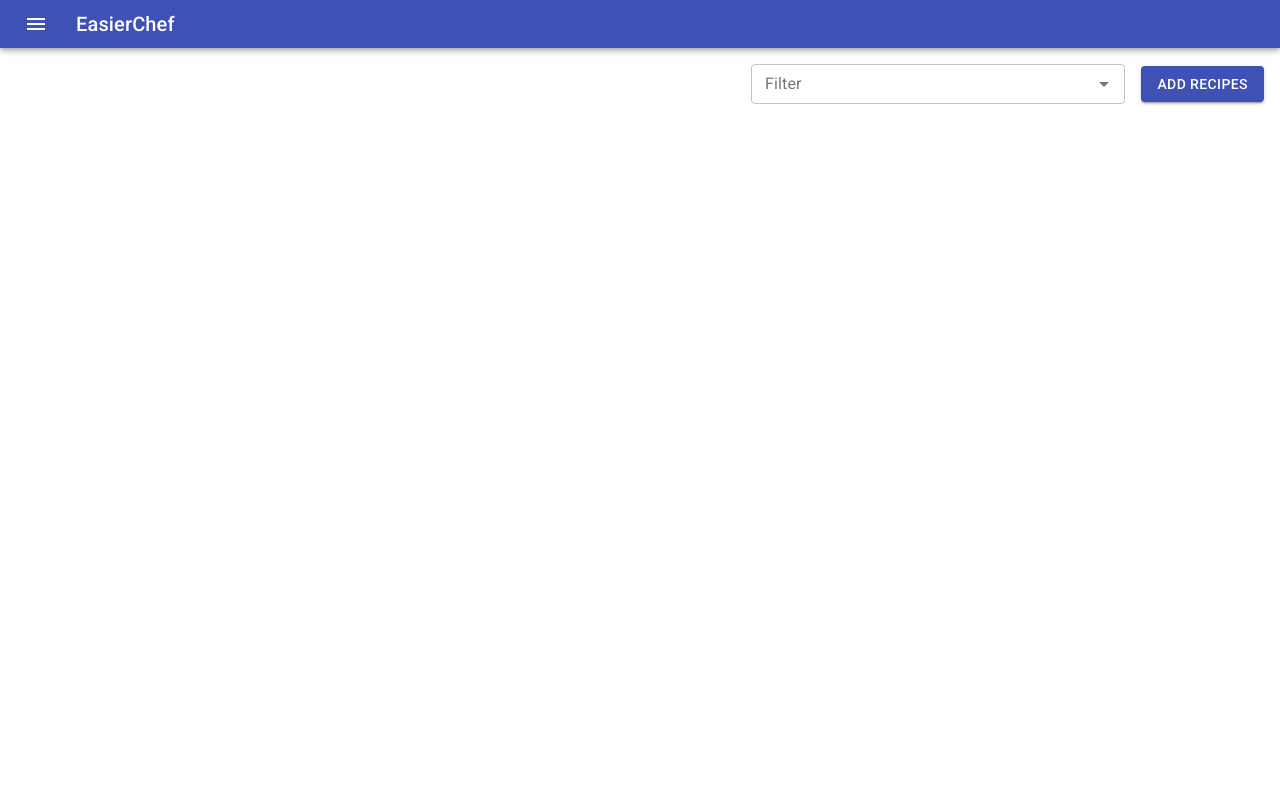
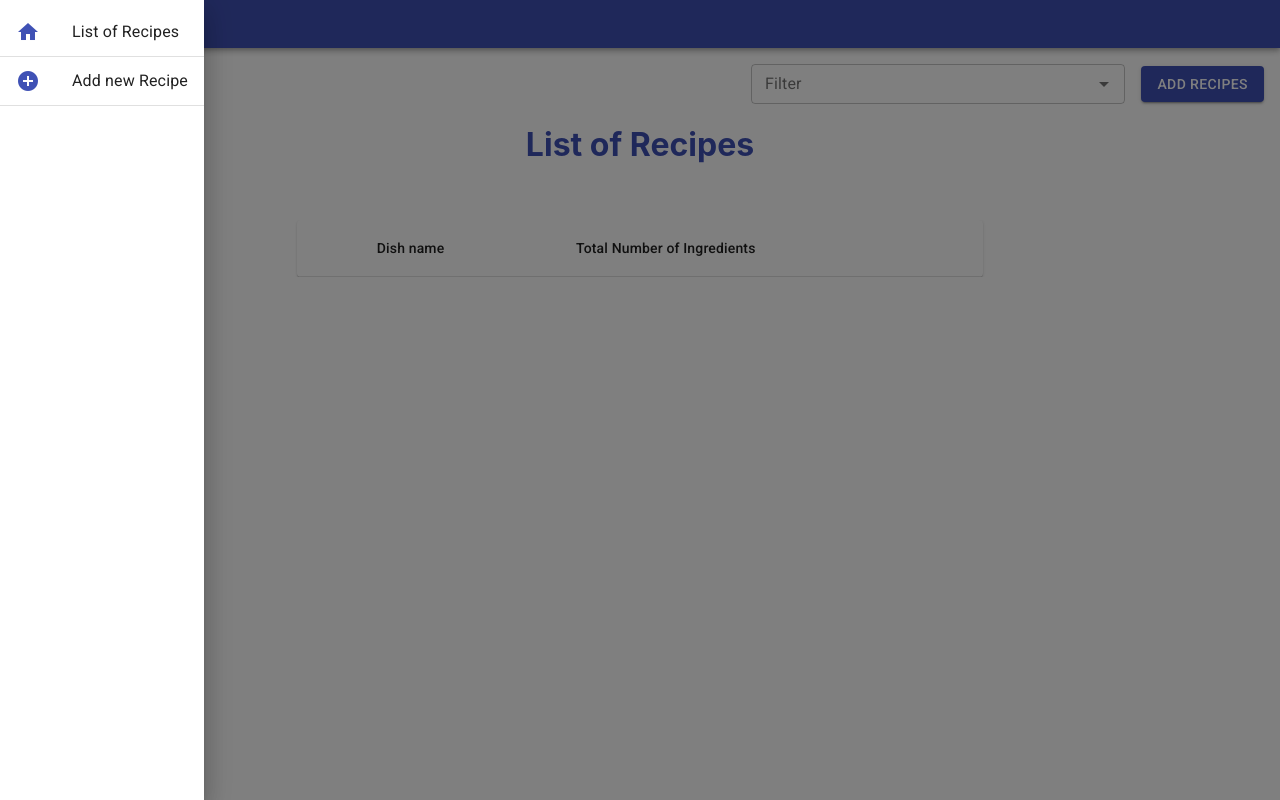
Before and after one commit to parthsunilmodi/test-task, a React (Create React App) app: page /list in a window 1280 px wide. Both pictures are taken after a click on the button 36 px from the left and 24 px from the top of the page. Built offline with nearby package versions, Linux system fonts and the light colour scheme.

Commit message:
feat: change dashboard design

```diff
--- a/public/index.html
+++ b/public/index.html
@@ -16,6 +16,7 @@
     -->
     <link rel="manifest" href="%PUBLIC_URL%/manifest.json" />
     <link rel="stylesheet" href="https://fonts.googleapis.com/css?family=Roboto:300,400,500,700&display=swap" />
+    <link rel="stylesheet" href="https://fonts.googleapis.com/icon?family=Material+Icons" />
     <!--
       Notice the use of %PUBLIC_URL% in the tags above.
       It will be replaced with the URL of the `public` folder during the build.
--- a/src/components/layout/index.js
+++ b/src/components/layout/index.js
@@ -1,9 +1,18 @@
-import React from 'react';
+import React, { useState } from 'react';
 import { makeStyles } from '@material-ui/core/styles';
-import AppBar from '@material-ui/core/AppBar';
-import Toolbar from '@material-ui/core/Toolbar';
-import Typography from '@material-ui/core/Typography';
-import IconButton from '@material-ui/core/IconButton';
+import {
+  AppBar,
+  Toolbar,
+  Typography,
+  IconButton,
+  Drawer,
+  List,
+  ListItem,
+  ListItemIcon,
+  Divider,
+  ListItemText,
+  Icon,
+} from '@material-ui/core';
 import MenuIcon from '@material-ui/icons/Menu';
 
 const useStyles = makeStyles(theme => ({
@@ -18,14 +27,21 @@ const useStyles = makeStyles(theme => ({
   },
 }));
 
-const Header = ({ children }) => {
+const Header = ({ children, history }) => {
   const classes = useStyles();
+  const [open, setOpen] = useState(false);
 
   return (
     <div className={classes.root}>
       <AppBar position="static">
         <Toolbar variant="dense">
-          <IconButton edge="start" className={classes.menuButton} color="inherit" aria-label="menu">
+          <IconButton
+            edge="start"
+            className={classes.menuButton}
+            color="inherit"
+            aria-label="menu"
+            onClick={() => setOpen(!open)}
+          >
             <MenuIcon />
           </IconButton>
           <Typography variant="h6" color="inherit">
@@ -34,6 +50,31 @@ const Header = ({ children }) => {
         </Toolbar>
       </AppBar>
       <div className={classes.main}>{children}</div>
+      <Drawer anchor="left" open={open} onClose={() => setOpen(!open)}>
+        <div
+          className={classes.list}
+          role="presentation"
+          onClick={() => setOpen(!open)}
+          onKeyDown={() => setOpen(!open)}
+        >
+          <List>
+            <ListItem button key="list" onClick={() => history.push('/list')}>
+              <ListItemIcon>
+                <Icon color="primary">home</Icon>
+              </ListItemIcon>
+              <ListItemText primary="List of Recipes" />
+            </ListItem>
+            <Divider />
+            <ListItem button key="add" onClick={() => history.push('/')}>
+              <ListItemIcon>
+                <Icon color="primary">add_circle</Icon>
+              </ListItemIcon>
+              <ListItemText primary="Add new Recipe" />
+            </ListItem>
+            <Divider />
+          </List>
+        </div>
+      </Drawer>
     </div>
   );
 };
--- /dev/null
+++ b/src/pages/dashboard/Row.js
@@ -0,0 +1,80 @@
+import React from 'react';
+import { makeStyles } from '@material-ui/core/styles';
+import {
+  Table,
+  TableRow,
+  TableCell,
+  TableHead,
+  TableBody,
+  IconButton,
+  Box,
+  Collapse,
+  Typography,
+} from '@material-ui/core';
+import KeyboardArrowDownIcon from '@material-ui/icons/KeyboardArrowDown';
+import KeyboardArrowUpIcon from '@material-ui/icons/KeyboardArrowUp';
+
+const useRowStyles = makeStyles({
+  root: {
+    '& > *': {
+      borderBottom: 'unset',
+    },
+  },
+});
+
+const Row = props => {
+  const { row } = props;
+  const [open, setOpen] = React.useState(false);
+  const classes = useRowStyles();
+
+  return (
+    <>
+      <TableRow className={classes.root}>
+        <TableCell>
+          <IconButton aria-label="expand row" size="small" onClick={() => setOpen(!open)}>
+            {open ? <KeyboardArrowUpIcon /> : <KeyboardArrowDownIcon />}
+          </IconButton>
+        </TableCell>
+        <TableCell>{row.DishName}</TableCell>
+        <TableCell>{row.TotalIngredients}</TableCell>
+      </TableRow>
+      <TableRow>
+        <TableCell style={{ paddingBottom: 0, paddingTop: 0 }} colSpan={6}>
+          <Collapse in={open} timeout="auto" unmountOnExit>
+            <Box margin={1}>
+              <Typography variant="h6" gutterBottom component="div">
+                Ingredient(s) List
+              </Typography>
+              <Table size="small" aria-label="purchases">
+                <TableHead>
+                  <TableRow>
+                    <TableCell>IngredientsName</TableCell>
+                    <TableCell>Quantity</TableCell>
+                    <TableCell>Unit</TableCell>
+                    <TableCell>Steps</TableCell>
+                    <TableCell>Picture</TableCell>
+                  </TableRow>
+                </TableHead>
+                <TableBody>
+                  {row.history.map(historyRow => (
+                    <TableRow key={historyRow.date}>
+                      <TableCell component="th" scope="row">
+                        {historyRow.IngredientsName}
+                      </TableCell>
+                      <TableCell>{historyRow.Quantity}</TableCell>
+                      <TableCell>{historyRow.unit}</TableCell>
+                      <TableCell>{historyRow.steps}</TableCell>
+                      <TableCell>{historyRow.picture}</TableCell>
+                    </TableRow>
+                  ))}
+                </TableBody>
+              </Table>
+            </Box>
+          </Collapse>
+        </TableCell>
+      </TableRow>
+    </>
+  );
+};
+
+export default Row;
--- a/src/pages/dashboard/index.js
+++ b/src/pages/dashboard/index.js
@@ -1,8 +1,20 @@
 import React, { useEffect, useState } from 'react';
 import { useSelector } from 'react-redux';
 import { makeStyles } from '@material-ui/core/styles';
-import { Button, Tooltip, GridList, TextField } from '@material-ui/core';
+import {
+  Button,
+  Tooltip,
+  TextField,
+  Table,
+  TableContainer,
+  TableRow,
+  TableCell,
+  TableHead,
+  Paper,
+  TableBody,
+} from '@material-ui/core';
 import Autocomplete from '@material-ui/lab/Autocomplete';
+import Row from './Row';
 import { getRecepiesList } from '../../store/recepies/selector';
 
 const useStyles = makeStyles(theme => ({
@@ -26,7 +38,7 @@ const useStyles = makeStyles(theme => ({
     justifyContent: 'space-around',
     overflow: 'hidden',
     backgroundColor: theme.palette.background.paper,
-    marginTop: theme.spacing(2),
+    marginTop: theme.spacing(7),
   },
   gridList: {
     width: '90%',
@@ -48,6 +60,13 @@ const useStyles = makeStyles(theme => ({
   },
   text: {
     width: '100%',
+  },
+  table: {
+    width: '55%',
+  },
+  title: {
+    color: '#3f51b5',
+    textAlign: 'center',
   },
 }));
 
@@ -73,6 +92,18 @@ const Dashboard = ({ history }) => {
     const filterdValue = recepiesList.filter(list => list.ingredients.find(val => values.includes(val.name)));
     setListRef([...filterdValue]);
   };
+
+  const rows = listRef.map(list => ({
+    DishName: list.dishName,
+    TotalIngredients: list?.ingredients?.length,
+    history: list?.ingredients.map(ing => ({
+      IngredientsName: ing.name,
+      Quantity: ing.quantity,
+      unit: ing.unit,
+      steps: ing.steps,
+      picture: ing.picture,
+    })),
+  }));
 
   return (
     <div>
@@ -101,13 +132,24 @@ const Dashboard = ({ history }) => {
           </Button>
         </Tooltip>
       </div>
+      <h1 className={classes.title}>List of Recipes</h1>
       <div className={classes.root}>
-        <GridList cellHeight={20} className={classes.gridList} cols={4}>
-          {!!listRef.length === 0 && <div>No Records Found...</div>}
-          {(listRef || []).map(list => (
-            <div className={classes.card}>{list.dishName}</div>
-          ))}
-        </GridList>
+        <TableContainer component={Paper} className={classes.table}>
+          <Table aria-label="collapsible table">
+            <TableHead>
+              <TableRow>
+                <TableCell />
+                <TableCell>Dish name</TableCell>
+                <TableCell>Total Number of Ingredients</TableCell>
+              </TableRow>
+            </TableHead>
+            <TableBody>
+              {(rows || []).map(row => (
+                <Row key={row.DishName} row={row} />
+              ))}
+            </TableBody>
+          </Table>
+        </TableContainer>
       </div>
     </div>
   );
```
Also changed, not shown: 1 other file (tests, documents, lock files or other folders).
